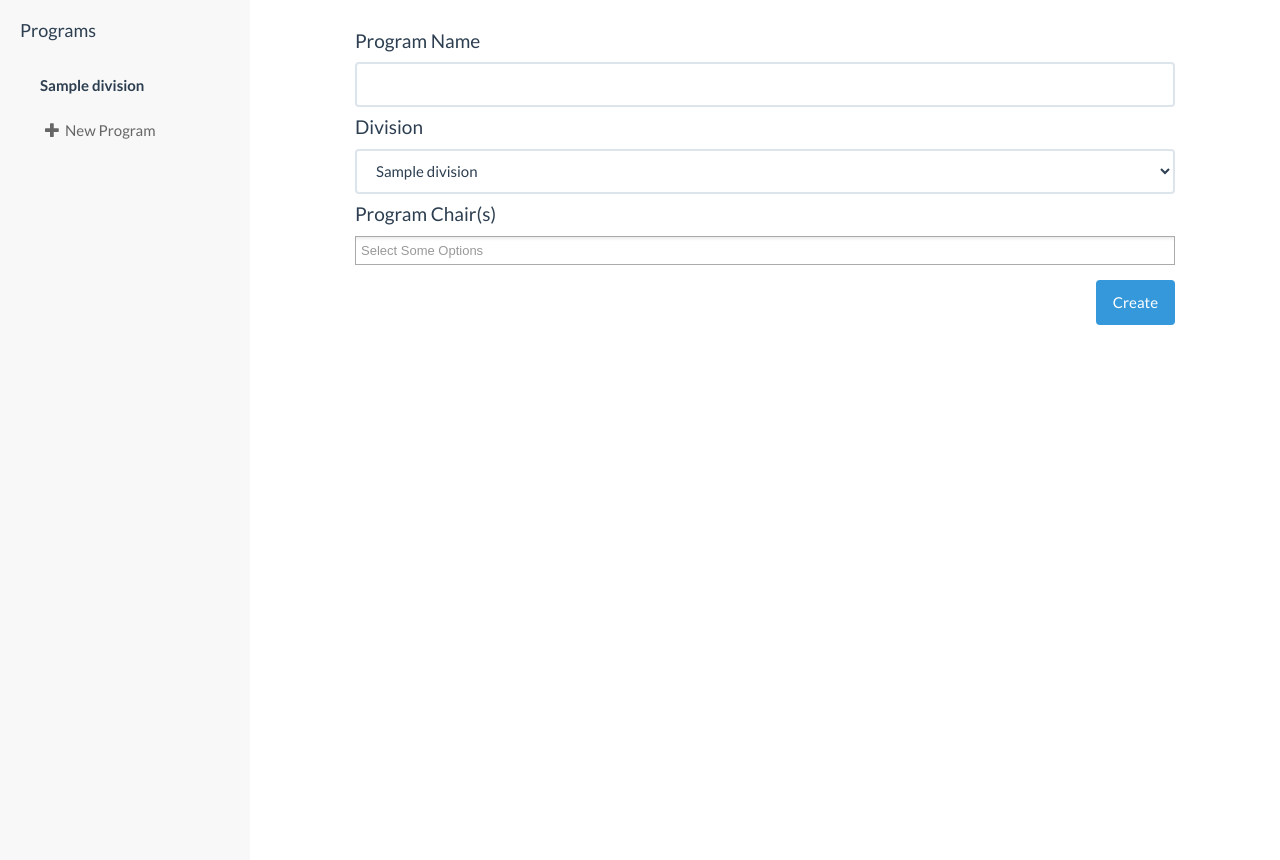
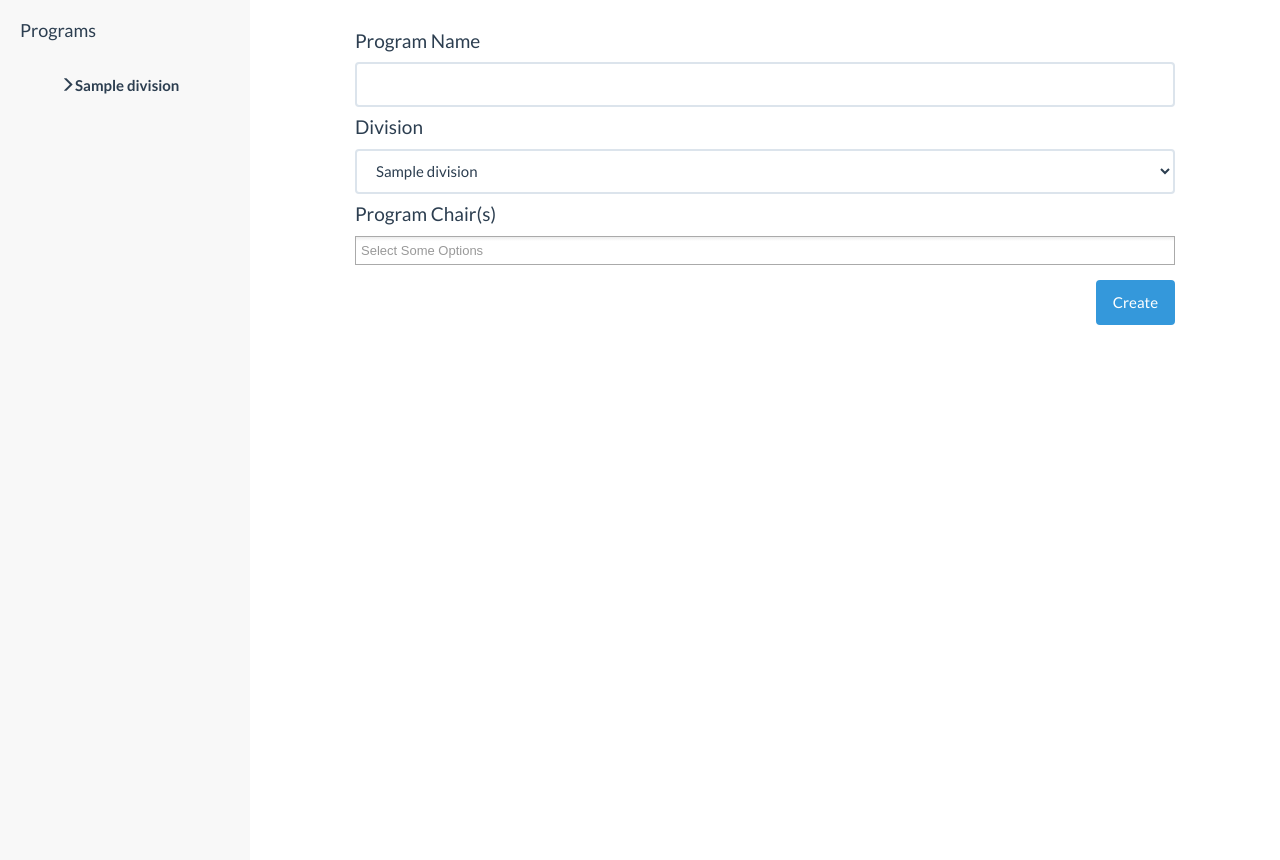
Before and after one commit to eykrevooh/hackNC-Elementary, a Python web app: template app/templates/newProgram.html in a window 1280 px wide. Shown: the part 60-920 px from the top of the page. Run offline with Jinja, Linux system fonts and the light colour scheme; the template is opened without the code that fills it: most values are stand-ins (such as "Sample title", 1, 10 or a date in 2020); some libraries are stand-ins or nearby versions; some web fonts are replaced.

Commit message:
fix sidebar so that it drops down and links

```diff
--- a/app/templates/programManagementSidebar.html
+++ b/app/templates/programManagementSidebar.html
@@ -1,21 +1,18 @@
-
 <div id="sidebar-wrapper">
   <ul class="nav nav-list sidebar-nav">
     <li class="sidebar-brand">Programs</li>
       {% for division in divisions %}
-      <li><label class="tree-toggler nav-header">{{division.name}}</label>
-        {% for program in programs %}
-          {%if program.division.dID == division.dID %}
-          <ul class="nav nav-list tree" style="display: none;">
-                      <li><a href="/admin/programManagement/{{program.pID}}">{{program.name}}</a></li>
+        <li><label class="tree-toggler nav-header" id="did{{division.dID}}" onclick = "toggleArrowIcon(didarrow{{division.dID}},did{{division.dID}})">
+          <span  class="glyphicon glyphicon-menu-right" aria-hidden="true" id="didarrow{{division.dID}}" ></span>{{division.name}}</label>
+          {% for program in programs %}
+            {% if program.division.dID == division.dID %}
+              <ul  class="nav nav-list tree" style="display: none;" >
+                  <li class="col-md-offset-3"><a href="/admin/programManagement/{{program.pID}}">{{program.name}}</a></li>
           </ul>
           {% endif %}
         {% endfor %}
       </li>
       {% endfor %}
-    <li><a href="/admin/newProgram"><span style="margin: 5px" class="glyphicon glyphicon-plus" aria-hidden="true"></span>New Program</a></li>
   </ul>
 </div>
-
-
 <script type="text/javascript" src="/static/js/local/sidebar.js"></script>
```
